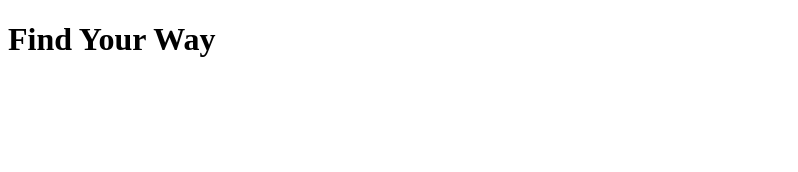
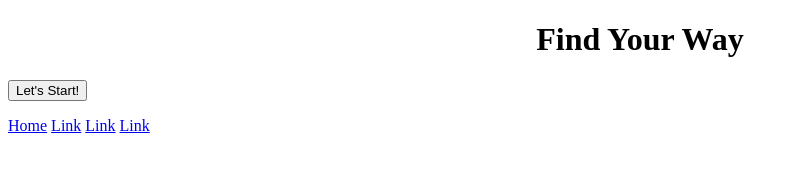
Before and after one commit to jvfon/find-your-way, a plain HTML site: page index.html in a window 1280 px wide. Shown: the whole page, without its empty margins (0-798 px from the left). Drawn offline with Linux system fonts and the light colour scheme.

Commit message:
menu added

```diff
--- a/findYourWay.css
+++ b/findYourWay.css
@@ -0,0 +1,8 @@
+h1 {
+    text-align: center;
+}
+
+#showWork {
+
+
+}
--- a/index.html
+++ b/index.html
@@ -3,12 +3,21 @@
     <head>
         <title>Find Your Way</title>
         <script src="findYourWay.js"></script>
-        <link href="findYourWay.css" style="stylesheet" type="text/css">
+        <link href="findYourWay.css" rel="stylesheet" type="text/css">
     </head>
     <body>
         <h1>Find Your Way</h1>
         <body>
-            <p id=""
+            <p id="showWork">
+                <input type="button" id="start" value="Let's Start!">
+            </p>
+
+            <div class="verticalmenu">
+                <a href="#" class="active">Home</a>
+                <a href="#">Link</a>
+                <a href="#">Link</a>
+                <a href="#">Link</a>
+            </div>
 
         </body>
     </body>
```
